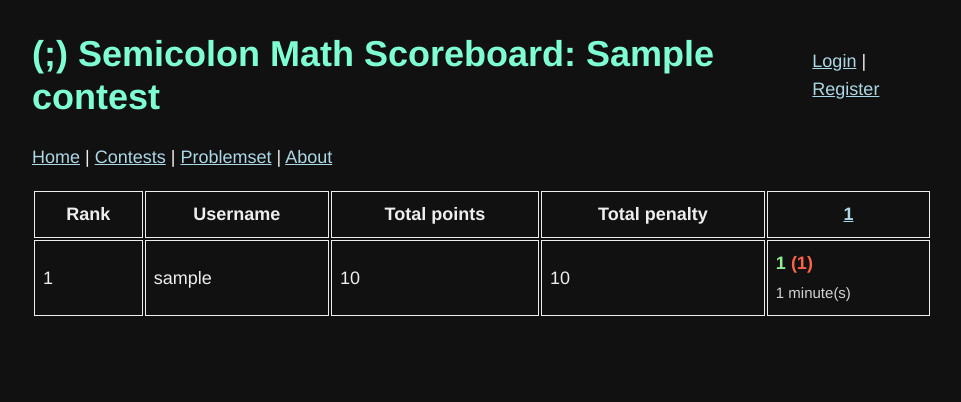
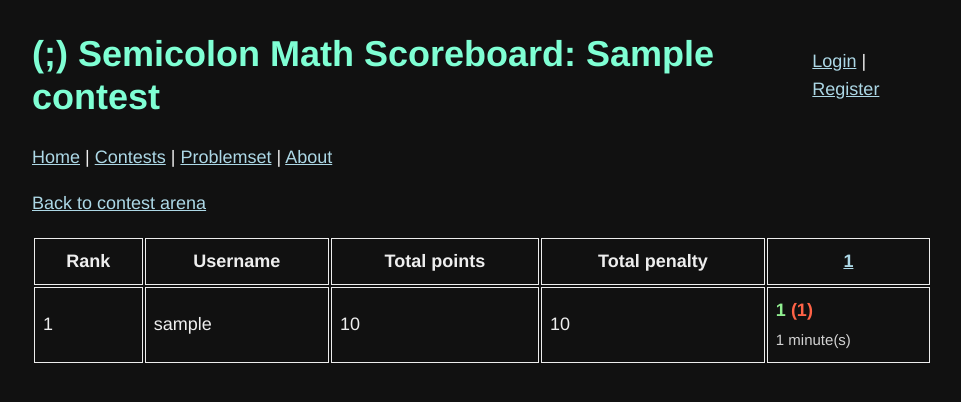
Before and after one commit to bkf2020/semicolon, a Django app: page /contests/1/scoreboard/ in a window 1280 px wide. Shown: the top 402 px of the page, without its empty margins (158-1119 px from the left). Run offline with Django 4.2, Linux system fonts and the light colour scheme; tables that the repository leaves empty hold one stand-in row (values such as "Sample post").

Commit message:
Add link back to contest arena in scoreboard

```diff
--- a/contests/templates/contests/scoreboard.html
+++ b/contests/templates/contests/scoreboard.html
@@ -35,6 +35,7 @@
 				</div>
 			{% endfor %}
 		{% endif %}
+		<p><a href="{% url 'contests-arena' contest.id %}">Back to contest arena</a></p>
 		<table>
 		<tbody>
 			<tr>
```
